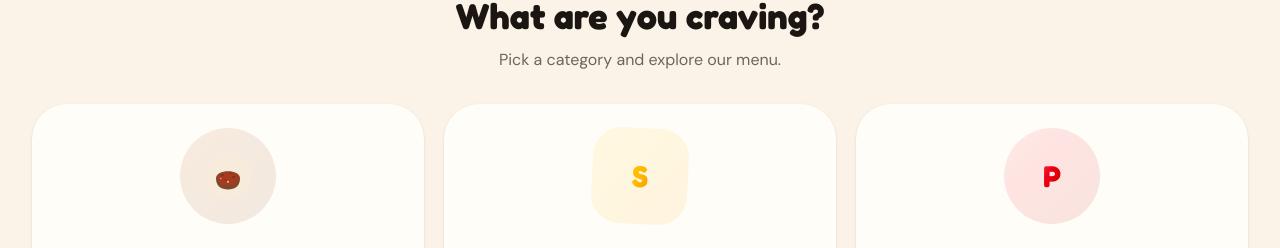
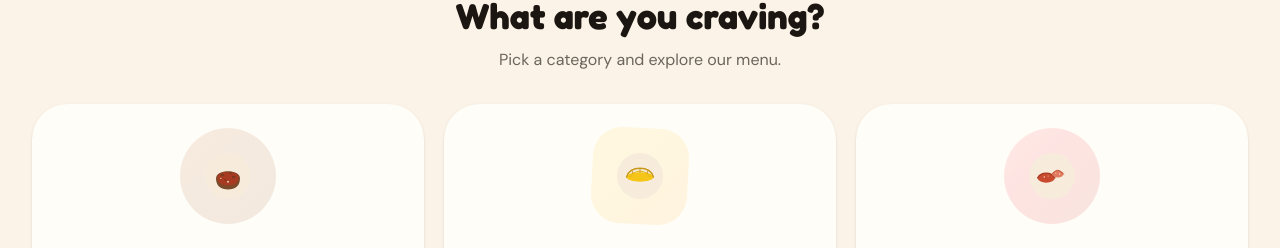
Before and after one commit to oyinlola-tech/aunty, a Next.js app: page / in a window 1280 px wide. Shown: the part 963-1211 px from the top of the page. Built offline with nearby package versions, Linux system fonts and the light colour scheme; no server answers.

Commit message:
feat: add icons for sides and proteins categories in assets

```diff
--- a/src/features/home/components/categories.tsx
+++ b/src/features/home/components/categories.tsx
@@ -13,10 +13,12 @@ const categoryVisuals: Record<string, { gradient: string; shape: string; icon?:
   sides: {
     gradient: "from-yellow-400 via-amber-400 to-amber-500",
     shape: "rounded-2xl rotate-3",
+    icon: "/images/icons/categories/sides.svg",
   },
   proteins: {
     gradient: "from-red-500 via-red-600 to-red-700",
     shape: "rounded-full",
+    icon: "/images/icons/categories/proteins.svg",
   },
 };
 
```
Also changed, not shown: public/images/icons/categories/proteins.svg (added), public/images/icons/categories/sides.svg (added).
